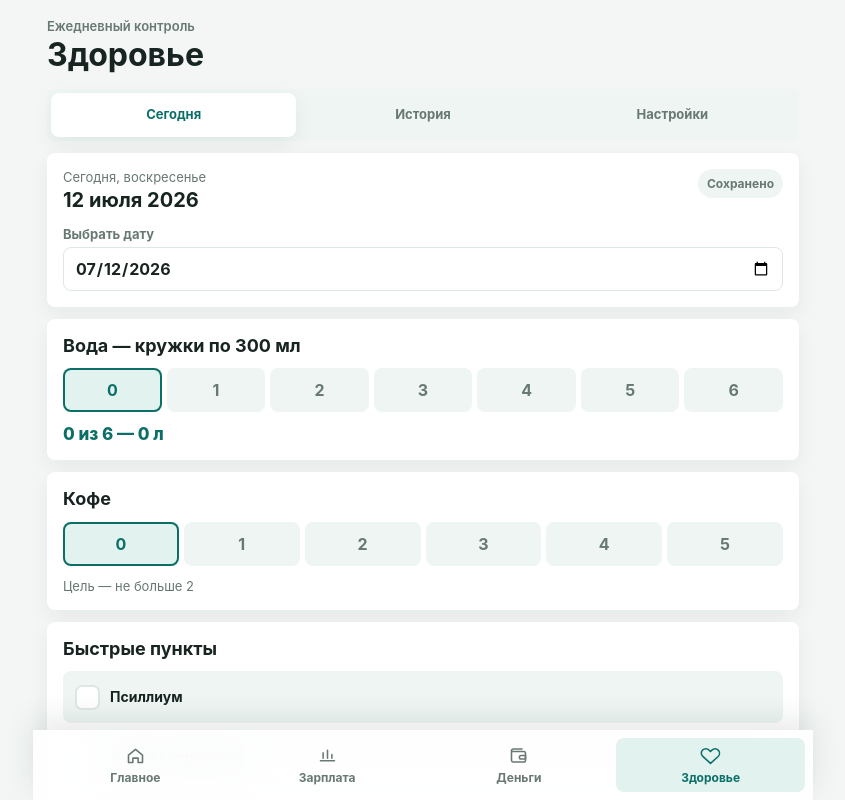
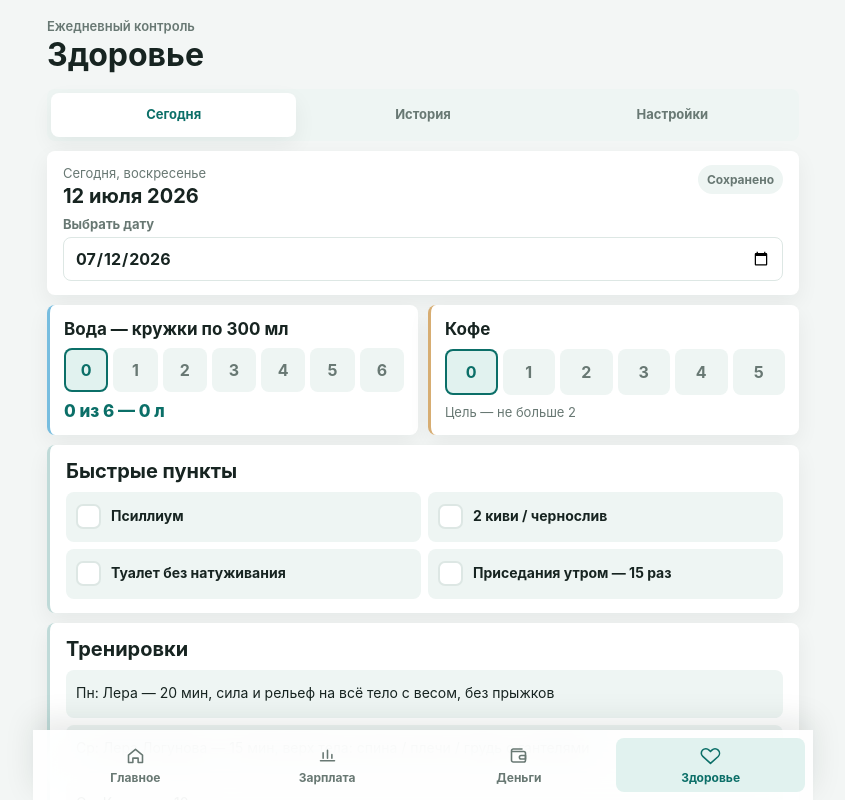
Before and after one commit to ddpdantes-pixel/salary-control, a React (Vite) app: page / in a window 1280 px wide. Both pictures are taken after a click on the button "Здоровье". Shown: the top 800 px of the page, without its empty margins (217-1062 px from the left). Built offline with nearby package versions, Linux system fonts and the light colour scheme.

Commit message:
Compact health daily screen

```diff
--- a/src/HealthScreen.css
+++ b/src/HealthScreen.css
@@ -2,7 +2,7 @@
 .health-today,
 .health-week {
   display: grid;
-  gap: 12px;
+  gap: 10px;
 }
 
 .health-screen {
@@ -373,9 +373,9 @@
 .health-date-panel {
   display: grid;
   grid-template-columns: minmax(0, 1fr) auto;
-  gap: 14px 10px;
+  gap: 8px 10px;
   align-items: start;
-  padding: 16px;
+  padding: 14px 16px;
 }
 
 .health-date-panel > div {
@@ -468,13 +468,21 @@
 
 .health-block {
   display: grid;
-  gap: 12px;
-  padding: 16px;
+  gap: 9px;
+  padding: 14px 16px;
+  border-left: 3px solid color-mix(in srgb, var(--accent) 26%, transparent);
 }
 
 .health-block h2 {
-  font-size: 18px;
+  font-size: 20px;
+  line-height: 1.2;
 }
+
+.health-water-coffee { display: grid; grid-template-columns: repeat(2, minmax(0, 1fr)); gap: 10px; }
+.health-water-coffee .health-block { min-width: 0; padding: 14px; }
+.health-water-coffee .health-block:first-child { border-left-color: #77bddf; }
+.health-water-coffee .health-block:last-child { border-left-color: #d7ad72; }
+.health-water-coffee .health-block h2 { font-size: 17px; }
 
 .number-choices,
 .bristol-grid {
@@ -489,7 +497,7 @@
 .binary-choice button {
   min-width: 0;
   min-height: 44px;
-  padding: 8px 6px;
+  padding: 6px 5px;
   color: var(--text-secondary);
   background: var(--surface-muted);
   box-shadow: none;
@@ -517,18 +525,18 @@
 .hair-schedule,
 .scale-field {
   display: grid;
-  gap: 8px;
+  gap: 7px;
 }
 
 .health-toggle,
 .workout-option {
   display: grid;
   width: 100%;
-  min-height: 52px;
+  min-height: 48px;
   grid-template-columns: auto minmax(0, 1fr);
   gap: 10px;
   align-items: center;
-  padding: 10px 12px;
+  padding: 8px 10px;
   text-align: left;
   background: var(--surface-muted);
   box-shadow: none;
@@ -704,15 +712,15 @@
 
 .health-learning-list {
   display: grid;
-  gap: 12px;
+  gap: 8px;
 }
 
 .health-learning-direction {
   display: grid;
-  gap: 10px;
+  gap: 8px;
   min-width: 0;
   border-top: 1px solid var(--border);
-  padding-top: 12px;
+  padding-top: 8px;
 }
 
 .health-learning-direction:first-child {
@@ -746,6 +754,18 @@
 .health-finish-actions {
   display: grid;
   gap: 8px;
+}
+
+@media (min-width: 350px) {
+  .health-toggle-list { grid-template-columns: repeat(2, minmax(0, 1fr)); }
+  .health-toggle-list .health-toggle { min-height: 50px; }
+  .health-toggle-list .health-toggle:only-child { grid-column: 1 / -1; }
+}
+
+@media (max-width: 340px) {
+  .health-water-coffee { grid-template-columns: 1fr; }
+  .health-block { padding: 13px 14px; }
+  .health-block h2 { font-size: 19px; }
 }
 
 .health-share-hint,
--- a/src/HealthScreen.tsx
+++ b/src/HealthScreen.tsx
@@ -382,30 +382,17 @@ function HealthToday({
 
       {storageIssue && <p className="health-storage-issue">{storageIssue}</p>}
 
-      <HealthBlock title={`Вода — кружки по ${settings.water.cupVolumeMl} мл`}>
-        <NumberChoices
-          values={waterValues}
-          selected={entry.waterCups}
-          label="Количество кружек воды"
-          onSelect={(waterCups) => onChange((current) => ({ ...current, waterCups }))}
-        />
-        <p className="health-result">
-          {entry.waterCups} из {settings.water.goalCups} — {formatWaterLiters(entry.waterCups, settings.water.cupVolumeMl)} л
-        </p>
-      </HealthBlock>
-
-      <HealthBlock title="Кофе">
-        <NumberChoices
-          values={coffeeValues}
-          selected={entry.coffeeCups}
-          label="Количество кружек кофе"
-          onSelect={(coffeeCups) => onChange((current) => ({ ...current, coffeeCups }))}
-        />
-        <p className="health-muted">Цель — не больше {settings.coffee.maxPerDay}</p>
-        {isCoffeeOverGoal(entry.coffeeCups, settings.coffee.maxPerDay) && (
-          <p className="health-amber-note">Сегодня кофе больше выбранной цели</p>
-        )}
-      </HealthBlock>
+      <div className="health-water-coffee" aria-label="Вода и кофе">
+        <HealthBlock title={`Вода — кружки по ${settings.water.cupVolumeMl} мл`}>
+          <NumberChoices values={waterValues} selected={entry.waterCups} label="Количество кружек воды" onSelect={(waterCups) => onChange((current) => ({ ...current, waterCups }))} />
+          <p className="health-result">{entry.waterCups} из {settings.water.goalCups} — {formatWaterLiters(entry.waterCups, settings.water.cupVolumeMl)} л</p>
+        </HealthBlock>
+        <HealthBlock title="Кофе">
+          <NumberChoices values={coffeeValues} selected={entry.coffeeCups} label="Количество кружек кофе" onSelect={(coffeeCups) => onChange((current) => ({ ...current, coffeeCups }))} />
+          <p className="health-muted">Цель — не больше {settings.coffee.maxPerDay}</p>
+          {isCoffeeOverGoal(entry.coffeeCups, settings.coffee.maxPerDay) && <p className="health-amber-note">Сегодня кофе больше выбранной цели</p>}
+        </HealthBlock>
+      </div>
 
       <HealthBlock title="Быстрые пункты">
         <div className="health-toggle-list">
```
Also changed, not shown: 1 other file (tests, documents, lock files or other folders).
